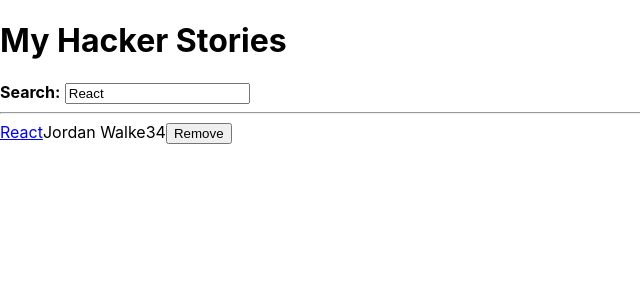
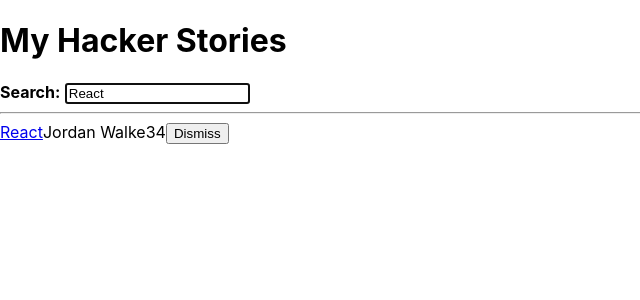
Before and after one commit to raissanfg/road-to-react, a React (Create React App) app: page / in a window 1280 px wide. Shown: the top 300 px of the page, without its empty margins (0-640 px from the left). Built offline with nearby package versions, Linux system fonts and the light colour scheme.

Commit message:
7-advanced-state

```diff
--- a/src/App.js
+++ b/src/App.js
@@ -1,6 +1,6 @@
 import React from 'react';
 
-const InitialStories = [
+const initialStories = [
   {
     title: 'React',
     url: 'https://reactjs.org/',
@@ -19,12 +19,17 @@
   },
 ];
 
-const App = () => {
+const getAsyncStories = () =>
+  new Promise(resolve =>
+    setTimeout(
+      () => resolve({ data: { stories: initialStories } }),
+      2000
+    )
+  );
 
-
-  const useSemiPersistentState = (key, InitialState) => {
+const useSemiPersistentState = (key, initialState) => {
   const [value, setValue] = React.useState(
-      localStorage.getItem(key) || InitialState
+    localStorage.getItem(key) || initialState
   );
 
   React.useEffect(() => {
@@ -34,25 +39,77 @@
   return [value, setValue];
 };
 
-
-  const [searchTerm, setSearchTerm] = useSemiPersistentState('search', 'React');
-
-  const [stories, setStories] = React.useState(InitialStories);
-
-   const handleRemoveStory = (item) => {
-    const newStories = stories.filter(
-      (story) => item.objectID !== story.objectID
-    );
-    setStories(newStories);
+const storiesReducer = (state, action) => {
+  switch (action.type) {
+    case 'STORIES_FETCH_INIT':
+      return {
+        ...state,
+        isLoading: true,
+        isError: false,
+      };
+    case 'STORIES_FETCH_SUCCESS':
+      return {
+        ...state,
+        isLoading: false,
+        isError: false,
+        data: action.payload,
+      };
+    case 'STORIES_FETCH_FAILURE':
+      return {
+        ...state,
+        isLoading: false,
+        isError: true,
+      };
+    case 'REMOVE_STORY':
+      return {
+        ...state,
+        data: state.data.filter(
+          story => action.payload.objectID !== story.objectID
+        ),
+      };
+    default:
+      throw new Error();
+  }
 };
 
+const App = () => {
+  const [searchTerm, setSearchTerm] = useSemiPersistentState(
+    'search',
+    'React'
+  );
 
+  const [stories, dispatchStories] = React.useReducer(
+    storiesReducer,
+    { data: [], isLoading: false, isError: false }
+  );
 
-  const handleSearch = (event) => {
+  React.useEffect(() => {
+    dispatchStories({ type: 'STORIES_FETCH_INIT' });
+
+    getAsyncStories()
+      .then(result => {
+        dispatchStories({
+          type: 'STORIES_FETCH_SUCCESS',
+          payload: result.data.stories,
+        });
+      })
+      .catch(() =>
+        dispatchStories({ type: 'STORIES_FETCH_FAILURE' })
+      );
+  }, []);
+
+  const handleRemoveStory = item => {
+    dispatchStories({
+      type: 'REMOVE_STORY',
+      payload: item,
+    });
+  };
+
+  const handleSearch = event => {
     setSearchTerm(event.target.value);
   };
 
-  const searchedStories = stories.filter((story) =>
+  const searchedStories = stories.data.filter(story =>
     story.title.toLowerCase().includes(searchTerm.toLowerCase())
   );
 
@@ -60,20 +117,42 @@
     <div>
       <h1>My Hacker Stories</h1>
 
-      <InputWithLabel id="search" value={searchTerm} onInputChange={handleSearch}>
+      <InputWithLabel
+        id="search"
+        value={searchTerm}
+        isFocused
+        onInputChange={handleSearch}
+      >
         <strong>Search:</strong>
       </InputWithLabel>
 
       <hr />
-      <List list={searchedStories} onRemoveItem={handleRemoveStory} />
+
+      {stories.isError && <p>Something went wrong ...</p>}
+
+      {stories.isLoading ? (
+        <p>Loading ...</p>
+      ) : (
+        <List
+          list={searchedStories}
+          onRemoveItem={handleRemoveStory}
+        />
+      )}
     </div>
   );
 };
 
-const InputWithLabel = ({id, value, type = 'text', onInputChange, isFocused, children}) => {
+const InputWithLabel = ({
+  id,
+  value,
+  type = 'text',
+  onInputChange,
+  isFocused,
+  children,
+}) => {
   const inputRef = React.useRef();
 
-     React.useInsertionEffect(() => {
+  React.useEffect(() => {
     if (isFocused) {
       inputRef.current.focus();
     }
@@ -83,20 +162,25 @@
     <>
       <label htmlFor={id}>{children}</label>
       &nbsp;
-         <input ref={inputRef} id={id} type={type} value={value} onChange={onInputChange} />
+      <input
+        ref={inputRef}
+        id={id}
+        type={type}
+        value={value}
+        onChange={onInputChange}
+      />
     </>
-  )
-}
+  );
+};
 
 const List = ({ list, onRemoveItem }) =>
-    list.map((item) => (
+  list.map(item => (
     <Item
       key={item.objectID}
       item={item}
       onRemoveItem={onRemoveItem}
     />
   ));
-
 
 const Item = ({ item, onRemoveItem }) => (
   <div>
@@ -108,7 +192,7 @@
     <span>{item.points}</span>
     <span>
       <button type="button" onClick={() => onRemoveItem(item)}>
-        Remove
+        Dismiss
       </button>
     </span>
   </div>
```
Lines whose indentation alone changed are shown as unchanged.
